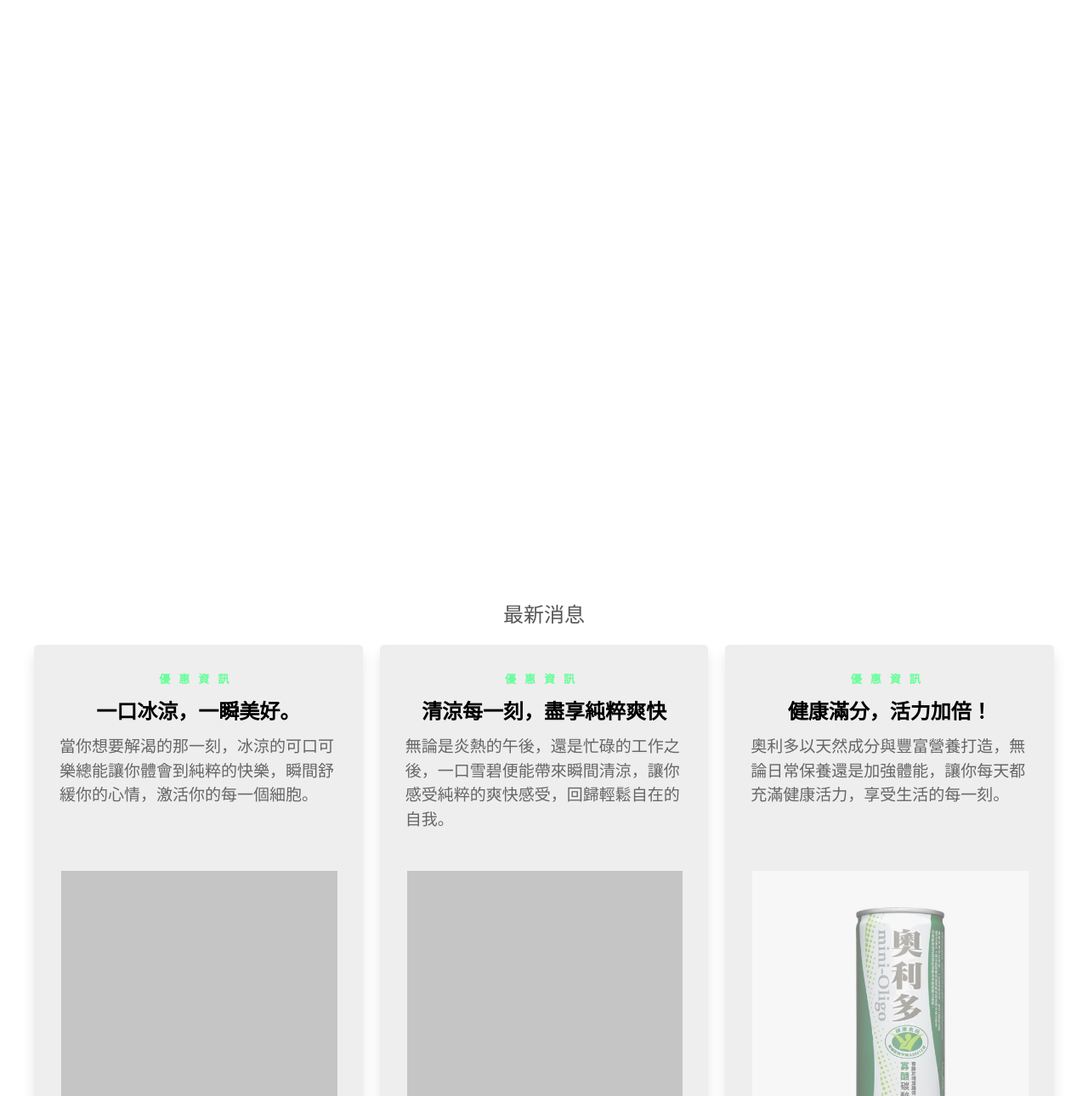
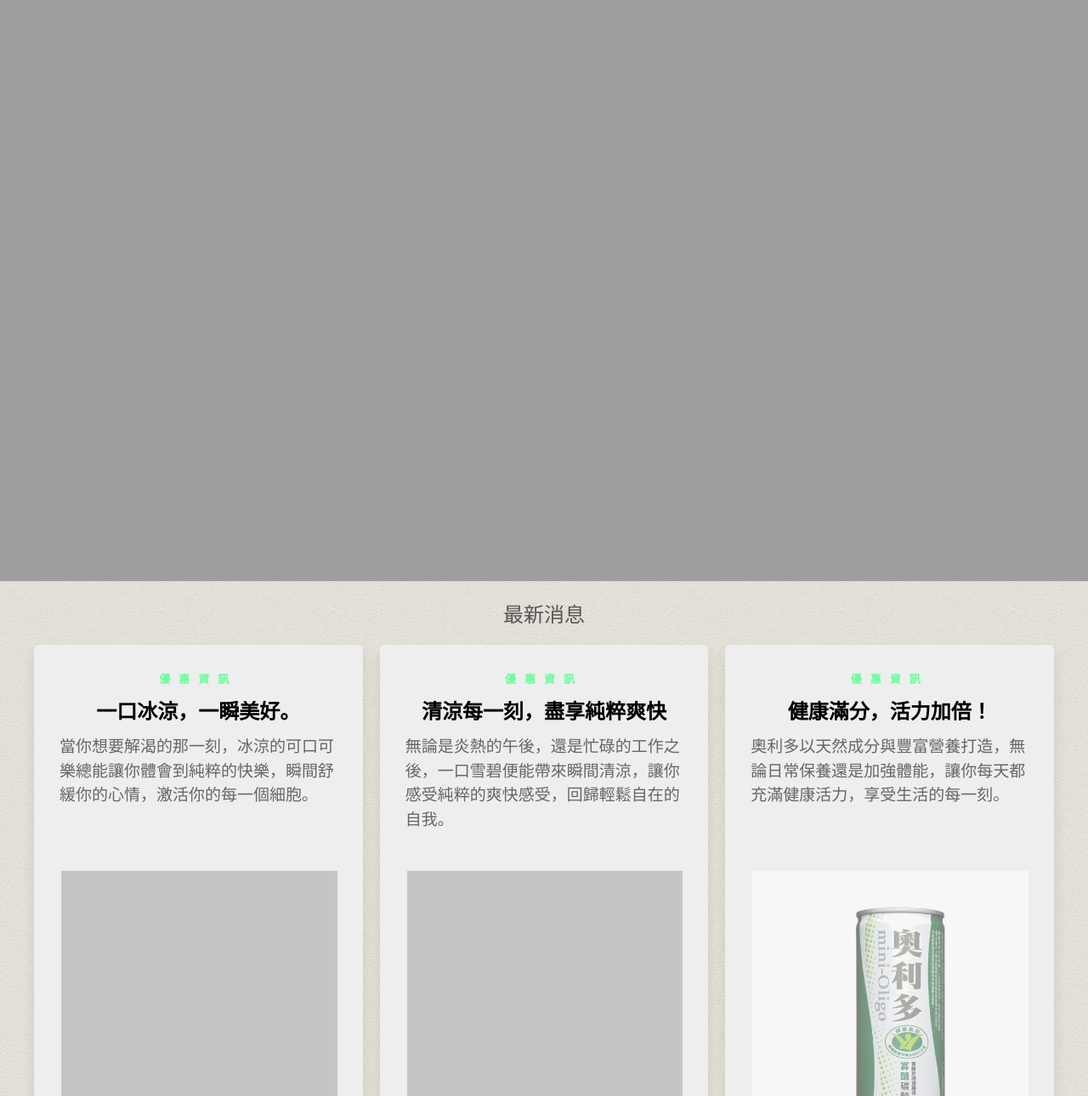
Before and after one commit to chenjason0418/1018, a plain HTML site: page index.html in a window 1280 px wide. Shown: the part 116-1406 px from the top of the page at 85% size. Drawn offline with Linux system fonts and the light colour scheme; the site is published under a folder, as on GitHub Pages, so addresses that start at the root find nothing.

Commit message:
Update style.css

```diff
--- a/style.css
+++ b/style.css
@@ -41,13 +41,13 @@ a:hover{
 }
 
 #banner{
-    background-image: url(/img/pg1.jpg);
+    background-image: url(./img/pg1.jpg);
     width: 100%;
     height: 100vh;
 }
 
 .content{
-    background-image: url(/img/paper.png);
+    background-image: url(./img/paper.png);
     /* height: 600px; */
 }
 
```
